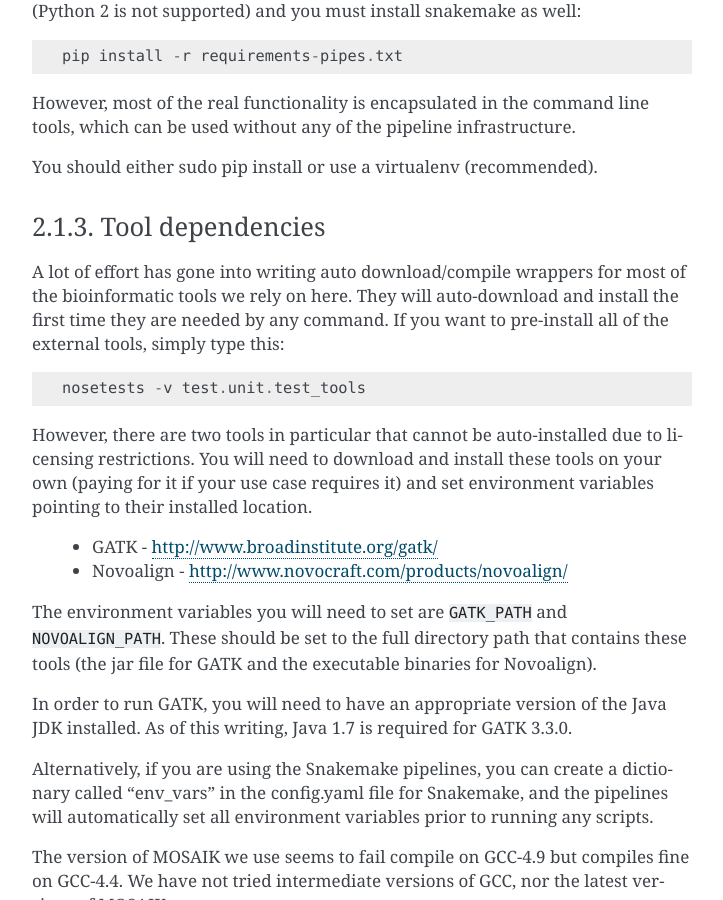
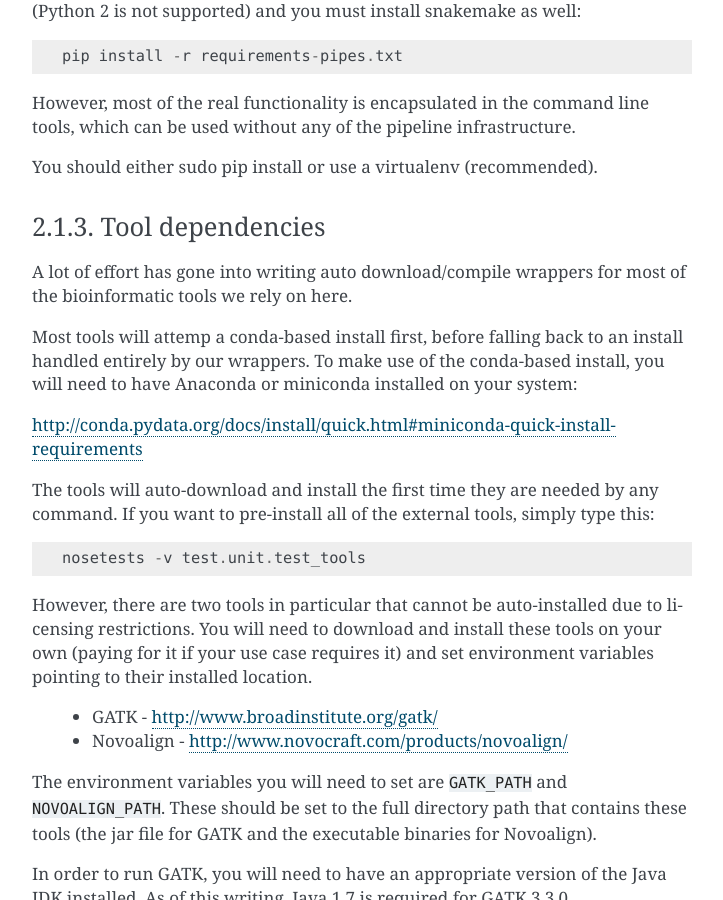
Before and after one commit to broadinstitute/viral-ngs, a Sphinx documentation site: the page built from docs/install.rst, in a window 1280 px wide and 900 px high, scrolled down 667 px. Shown: the whole window, without its empty margins (388-1111 px from the left). Built offline with Sphinx 7.4.7, drawn with Linux system fonts in a browser that asks for light colours; formulas are drawn with MathJax 3.

Commit message:
update docs to mention conda

```diff
--- a/docs/install.rst
+++ b/docs/install.rst
@@ -56,9 +56,13 @@ Tool dependencies
 ~~~~~~~~~~~~~~~~~
 
 A lot of effort has gone into writing auto download/compile wrappers for
-most of the bioinformatic tools we rely on here. They will auto-download
-and install the first time they are needed by any command. If you want
-to pre-install all of the external tools, simply type this::
+most of the bioinformatic tools we rely on here.
+
+Most tools will attemp a conda-based install first, before falling back to an install handled entirely by our wrappers. To make use of the conda-based install, you will need to have Anaconda or miniconda installed on your system:
+
+http://conda.pydata.org/docs/install/quick.html#miniconda-quick-install-requirements
+
+The tools will auto-download and install the first time they are needed by any command. If you want to pre-install all of the external tools, simply type this::
 
   nosetests -v test.unit.test_tools
 
```
